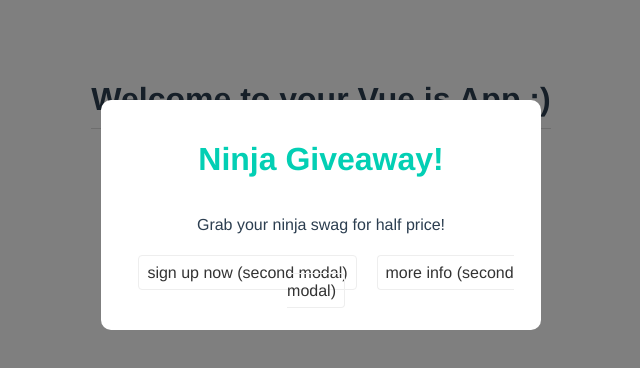
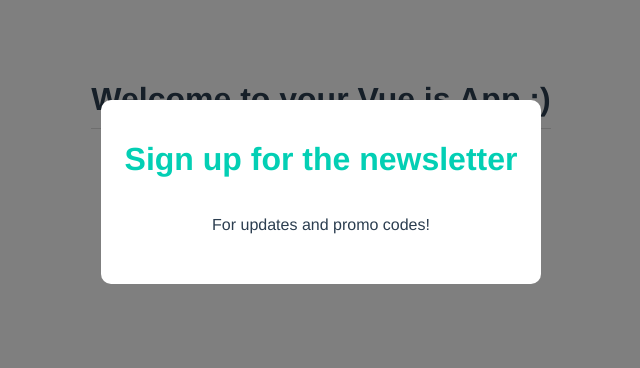
Before and after one commit to aydinuslu/VueProjects, a Vue app: page / in a window 1280 px wide. Both pictures are taken after a click on the button "open modal 2 (click)". Shown: the top 368 px of the page, without its empty margins (319-959 px from the left). Built offline with nearby package versions, Linux system fonts and the light colour scheme.

Commit message:
video #5 modal project - create another modal instance 2

```diff
--- a/src/App.vue
+++ b/src/App.vue
@@ -13,14 +13,9 @@
     </Modal>
   </div>
   <div v-if="showModalTwo">
-    <Modal theme="" @close="toggleModalTwo">
-      <template v-slot:links>
-            <a href="#">sign up now (second modal)</a>
-            <a href="#">more info (second modal)</a>
-      </template>
-
-      <h1>Ninja Giveaway!</h1>
-      <p>Grab your ninja swag for half price!</p>
+    <Modal @close="toggleModalTwo">
+      <h1>Sign up for the newsletter</h1>
+      <p>For updates and promo codes!</p>
     </Modal>
   </div>
   <button @click.alt="toggleModal">open modal (alt + click)</button>
```
Also changed, not shown: src/assets/Screenshot12.png (added), 1 other file (tests, documents, lock files or other folders).
